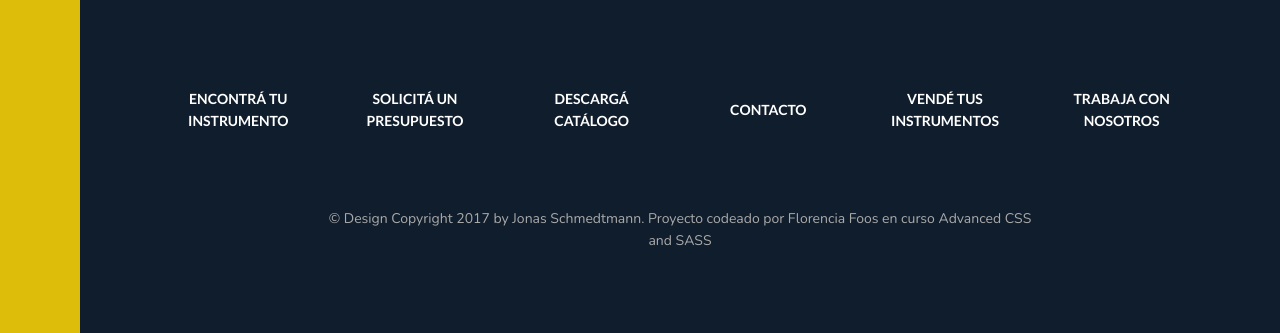
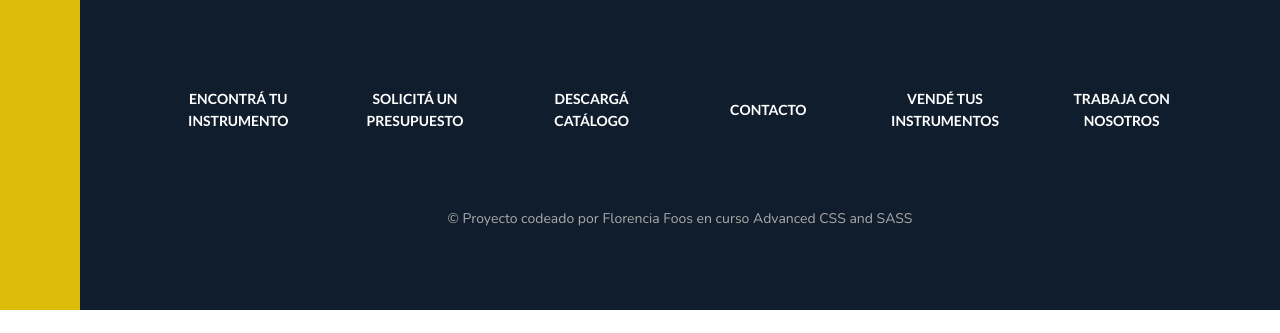
Before and after one commit to FlorenciaFoos/Nexter, a website: page index.html in a window 1280 px wide. Shown: the part 3760-4093 px from the top of the page. After the commit the page ends 4070 px from the top, so only its background shows below. Drawn offline with nearby package versions, Linux system fonts and the light colour scheme.

Commit message:
Update index.html

```diff
--- a/index.html
+++ b/index.html
@@ -368,7 +368,7 @@
             <li class="nav__item"><a href="#" class="nav__link">Trabaja con nosotros</a></li>
         </ul>
         <p class="copyright">
-            &copy; Design Copyright 2017 by Jonas Schmedtmann. Proyecto codeado por Florencia Foos en curso Advanced CSS and SASS
+            &copy;  Proyecto codeado por Florencia Foos en curso Advanced CSS and SASS
         </p>
     </footer>
 </body>
```
